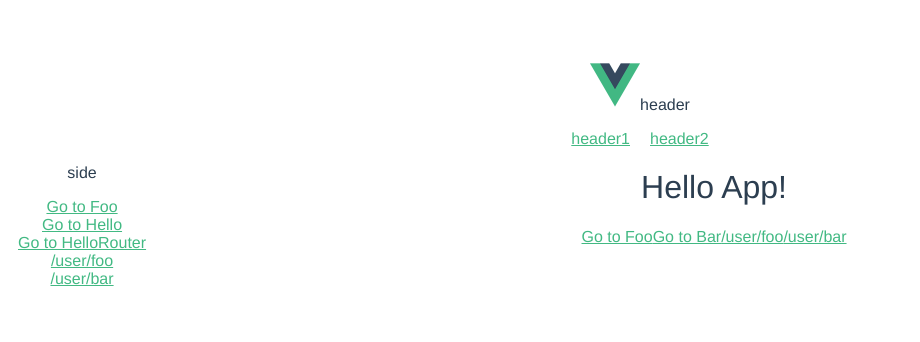
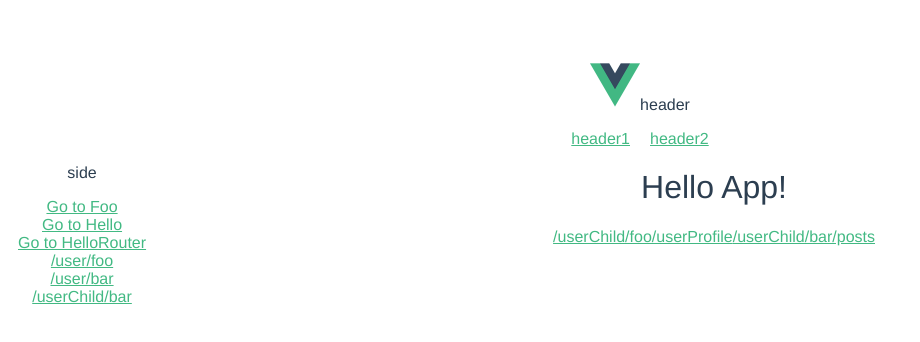
Before and after one commit to emila-github/vue2-project1, a Vue app: page /#/helloRouter in a window 1280 px wide. Shown: the top 342 px of the page, without its empty margins (0-920 px from the left). Built offline with nearby package versions, Linux system fonts and the light colour scheme.

Commit message:
嵌套路由

```diff
--- a/src/components/HelloRouter.vue
+++ b/src/components/HelloRouter.vue
@@ -5,10 +5,8 @@
       <!-- 使用 router-link 组件来导航. -->
       <!-- 通过传入 `to` 属性指定链接. -->
       <!-- <router-link> 默认会被渲染成一个 `<a>` 标签 -->
-      <router-link to="/foo">Go to Foo</router-link>
-      <router-link to="/bar">Go to Bar</router-link>
-      <router-link to="/user/foo">/user/foo</router-link>
-      <router-link to="/user/bar">/user/bar</router-link>
+      <router-link to="/userChild/foo/userProfile">/userChild/foo/userProfile</router-link>
+      <router-link to="/userChild/bar/posts">/userChild/bar/posts</router-link>
     </p>
     <!-- 路由出口 -->
     <!-- 路由匹配到的组件将渲染在这里 -->
--- /dev/null
+++ b/src/components/UserPosts.vue
@@ -0,0 +1,21 @@
+<template>
+  <div class="userPosts">
+    <h1>{{ msg }}</h1>
+  </div>
+</template>
+
+<script>
+export default {
+  name: 'userPosts',
+  data () {
+    return {
+      msg: 'userPosts'
+    }
+  }
+}
+</script>
+
+<!-- Add "scoped" attribute to limit CSS to this component only -->
+<style scoped>
+
+</style>
--- /dev/null
+++ b/src/components/UserProfile.vue
@@ -0,0 +1,21 @@
+<template>
+  <div class="userProfile">
+    <h1>{{ msg }}</h1>
+  </div>
+</template>
+
+<script>
+export default {
+  name: 'userProfile',
+  data () {
+    return {
+      msg: 'userProfile'
+    }
+  }
+}
+</script>
+
+<!-- Add "scoped" attribute to limit CSS to this component only -->
+<style scoped>
+
+</style>
--- a/src/components/sideNav.vue
+++ b/src/components/sideNav.vue
@@ -7,6 +7,7 @@
       <li><router-link to="/helloRouter">Go to HelloRouter</router-link></li>
       <li><router-link to="/user/foo">/user/foo</router-link></li>
       <li><router-link to="/user/bar">/user/bar</router-link></li>
+      <li><router-link to="/userChild/bar">/userChild/bar</router-link></li>
     </ul>
   </div>
 </template>
```
Also changed, not shown: src/main.js (+18 -1 lines).
